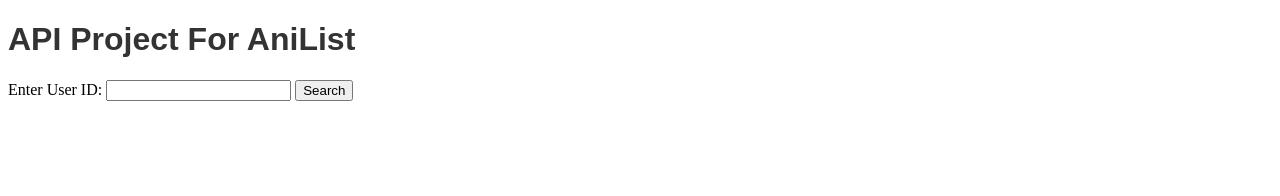
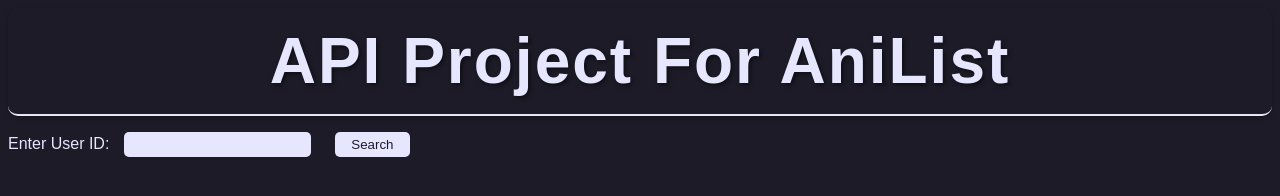
Before and after one commit to x0rtex/APIProjectForAniList, a plain HTML site: page index.html in a window 1280 px wide. Drawn offline with nearby package versions, Linux system fonts and the light colour scheme; files that its build step writes are made by us from their sources.

Commit message:
Started adding styling

```diff
--- a/css/style.scss
+++ b/css/style.scss
@@ -1,4 +1,72 @@
-h1 {
-  font-family: Arial, sans-serif;
-  color: #333;
+$page-color: #1d1b27;
+$text-color: #e6e6ff;
+$error-color: red;
+$text-shadow-color: rgba(0, 0, 0, 0.5);
+$box-shadow-color: rgba(0, 0, 0, 0.2);
+
+* {
+  background-color: $page-color;
+  color: $text-color;
+  font-family: "Arial", sans-serif;
 }
+
+header {
+  text-align: center;
+  margin: 0 0 1rem 0;
+  font-size: 2rem;
+  font-weight: bold;
+  letter-spacing: 2px;
+  border-bottom: 2px solid $text-color;
+  border-radius: 10px;
+  box-shadow: 0 2px 4px $box-shadow-color;
+}
+
+#title {
+  margin: 1rem;
+  display: inline-block;
+  text-shadow: 2px 2px 4px $text-shadow-color;
+}
+
+// Search button styles
+
+label {
+  display: inline-block;
+  margin-right: 10px;
+}
+
+input {
+  background-color: $text-color;
+  color: $page-color;
+  padding: 5px;
+  border: none;
+  border-radius: 5px;
+  margin-right: 10px;
+}
+
+button {
+  background-color: $text-color;
+  color: $page-color;
+  padding: 5px 1rem;
+  border: none;
+  border-radius: 5px;
+  cursor: pointer;
+  transition: background-color 0.3s ease;
+  margin-left: 10px;
+}
+
+.errorMessage {
+  color: $error-color;
+  font-weight: bold;
+}
+
+// User and list styles
+
+.userName {
+  font-size: 24px;
+  font-weight: bold;
+  margin-bottom: 1rem;
+  padding: 10px;
+  display: inline-block;
+  border: 2px solid $text-color;
+  border-radius: 10px;
+}
```
